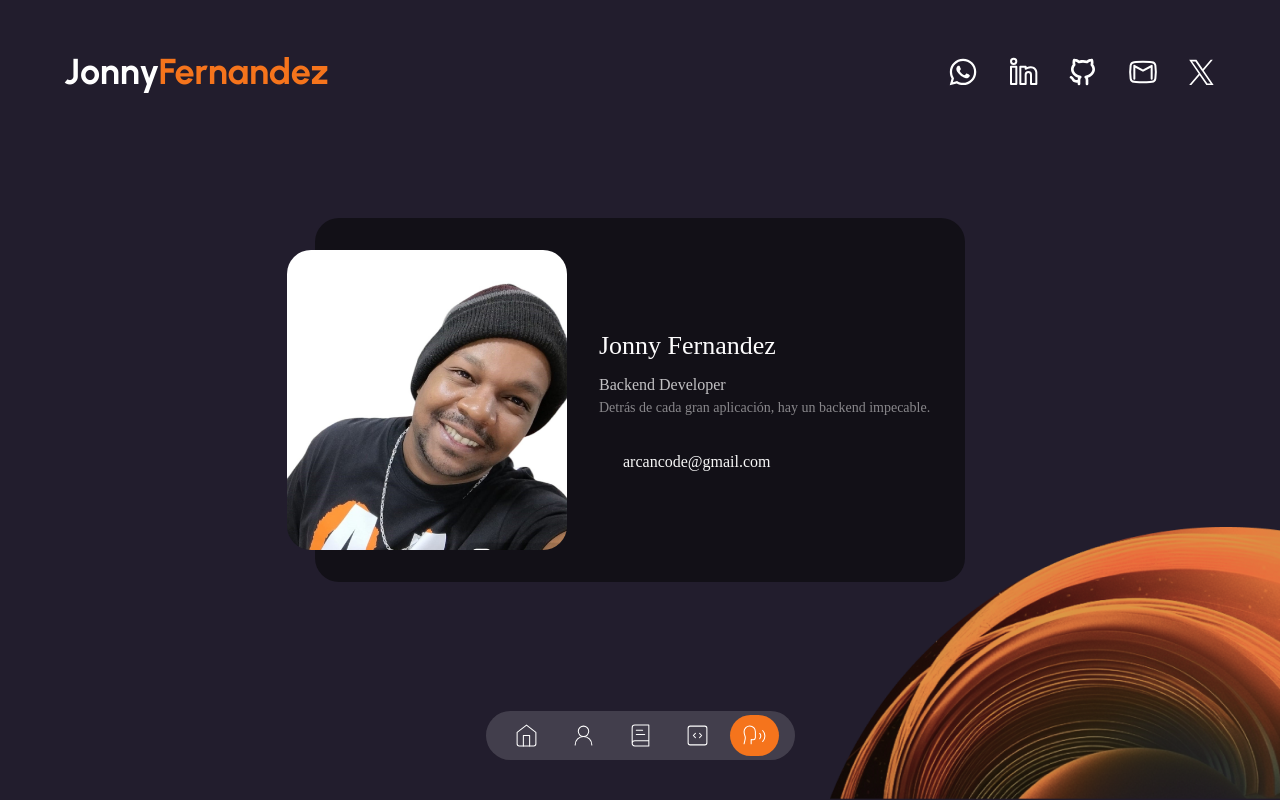
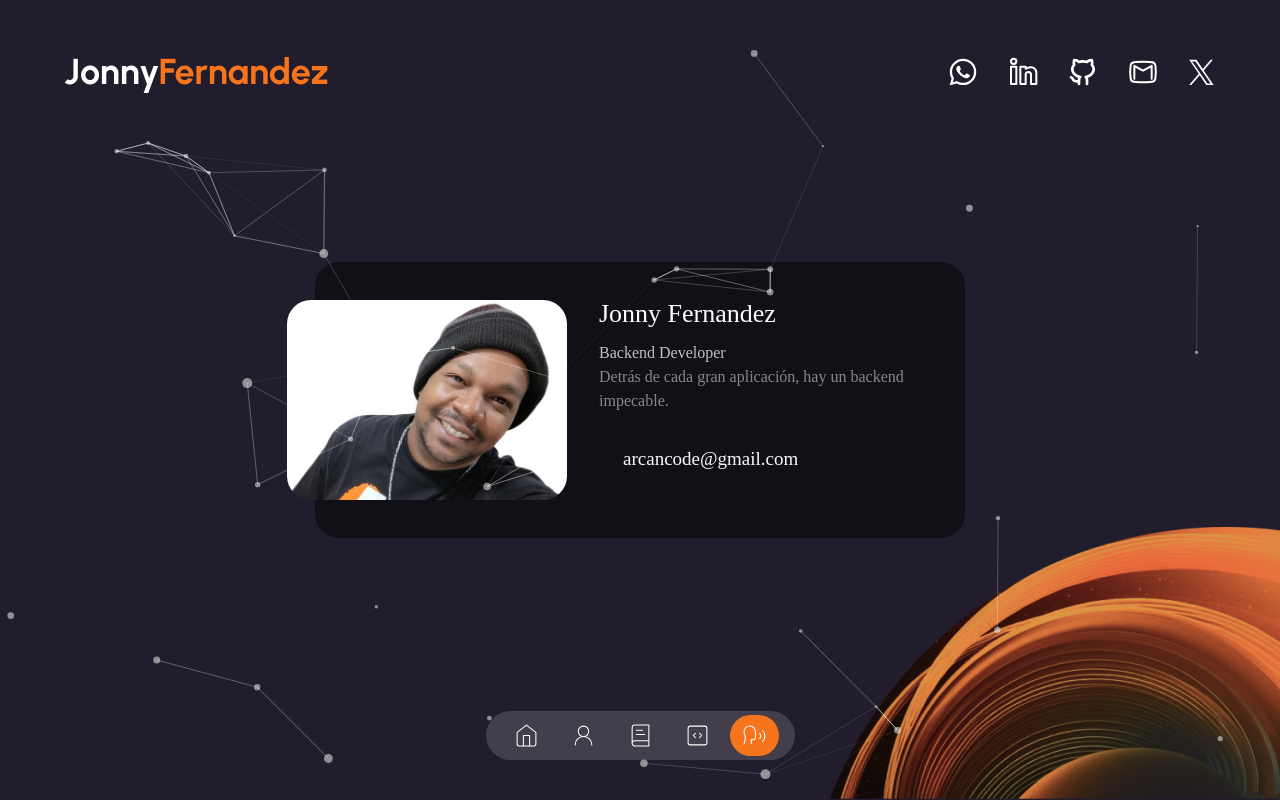
Before and after one commit to JonnyFernandez/Jonny-Code, a Next.js app: page /testimonials in a window 1280 px wide. Built offline with nearby package versions, Linux system fonts and the light colour scheme.

Commit message:
card perfil01

```diff
--- a/app/(routes)/testimonials/page.tsx
+++ b/app/(routes)/testimonials/page.tsx
@@ -4,6 +4,7 @@ import Image from "next/image";
 import CircleImage from "@/components/circle-image";
 import TransitionPage from "@/components/transition-page";
 import { useState } from "react";
+import { CoverParticles } from "@/components/cover-particles";
 
 const TestimonialsPage = () => {
   const [copied, setCopied] = useState(false);
@@ -21,36 +22,40 @@ const TestimonialsPage = () => {
       <TransitionPage />
       <div className="flex flex-col justify-center min-h-screen">
         <CircleImage />
+        <CoverParticles />
 
         <div className="flex items-center justify-center min-h-screen bg-[#221d2d] text-[#fdfcfd] font-[Poppins]">
           <div className="flex flex-col md:flex-row items-center w-[90vw] md:w-[75vw] max-w-[650px] p-6 md:p-8 bg-[#121017] rounded-[24px] mx-auto my-auto">
+            <div className="w-full md:max-w-[280px] md:w-[35vw] md:ml-[-60px] md:mr-8 mb-8 md:mb-0">
               <Image
                 src="/jonny.jpeg"
+                priority
                 width="300"
                 height="300"
                 alt="user image"
-              className="w-full md:max-w-[280px] md:w-[35vw] h-[300px] object-cover md:ml-[-60px] md:mr-8 rounded-[24px] mb-8 md:mb-0"
+                className="w-full h-[200px] object-cover rounded-[24px]"
               />
-            <div>
-              <h2 className="text-[26px] font-[400] mt-0 mb-2 md:mr-8">
+            </div>
+
+            <div className="text-center md:text-left">
+              <h2 className="text-[26px] font-[400] mt-0 mb-2">
                 Jonny Fernandez
               </h2>
-              <h3 className="text-[16px] font-[400] m-0 opacity-[0.75]">
+
+              <h3 className="text-[16px] font-[400] m-0 opacity-75">
                 Backend Developer
               </h3>
-              <p className="text-[14px] font-[400] mb-8 opacity-[0.5]">
+              <p className="text-[16px] font-[400] mb-4 opacity-50">
                 Detrás de cada gran aplicación, hay un backend impecable.
               </p>
               <span
-                className=" text-[#f8f8f8] font-inherit px-6 py-4 text-[16px] rounded-[40px] cursor-pointer"
+                className="text-[#f8f8f8] font-inherit px-6 py-4 text-[19px] rounded-[40px] cursor-pointer block mb-4"
                 onClick={handleCopy}
               >
                 {email}
               </span>
               {copied && (
-                <p className="absolute top-1/1.2 left-1/2 transform -translate-x-1/3 -translate-y-full text-green-500 mt-2 text-sm">
-                  ¡Correo copiado!
-                </p>
+                <p className="text-green-500 mt-2 text-sm">¡Correo copiado!</p>
               )}
             </div>
           </div>
```
Also changed, not shown: data.tsx (+8 -8 lines). Lines whose indentation alone changed are shown as unchanged.
